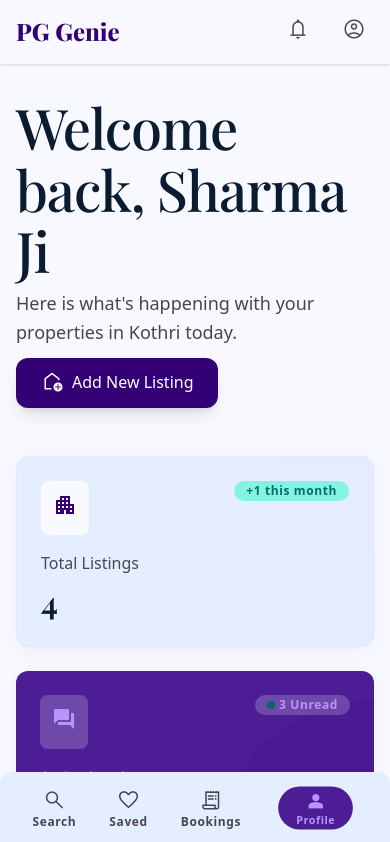
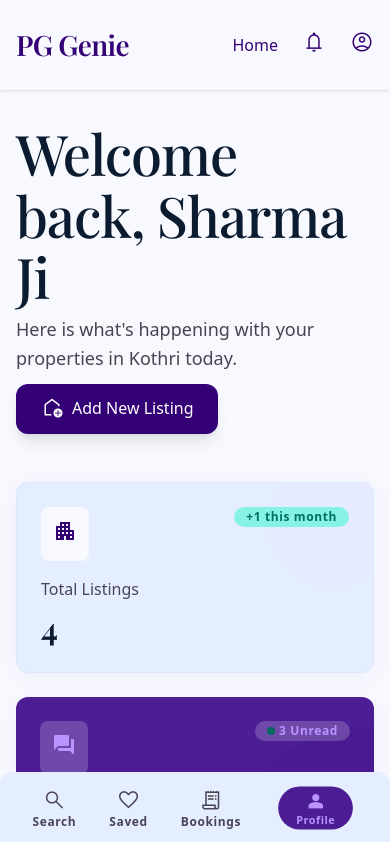
Before and after one commit to coderashhar/PG-genie, a Next.js app in the folder frontend/: page /owner/dashboard in a window 390 px wide. Shown: the top 842 px of the page. Built offline with nearby package versions, Linux system fonts and the light colour scheme; a web font is replaced by a local one.

Commit message:
Add Navbar to owner dashboard and remove logo link

```diff
--- a/frontend/src/app/owner/dashboard/page.tsx
+++ b/frontend/src/app/owner/dashboard/page.tsx
@@ -2,13 +2,14 @@
 
 import React from 'react';
 import Link from 'next/link';
+import Navbar from '@/components/Navbar';
 
 export default function OwnerDashboardPage() {
   return (
     <div className="bg-background text-on-background font-body-md min-h-screen flex">
       {/* SideNavBar */}
       <aside className="hidden md:flex flex-col h-full w-72 left-0 top-0 fixed z-50 bg-surface dark:bg-on-background shadow-xl p-gutter">
-        <Link href="/" className="font-display text-h2 text-primary mb-6 block cursor-pointer hover:opacity-80 transition-opacity">PG Genie</Link>
+        <span className="font-display text-h2 text-primary mb-6 block cursor-default">PG Genie</span>
         <div className="flex items-center gap-4 mb-stack-lg">
           <div className="w-12 h-12 rounded-full overflow-hidden shrink-0 border-2 border-primary-container/20">
             <img
@@ -25,8 +26,12 @@ export default function OwnerDashboardPage() {
 
         <nav className="flex-1 flex flex-col gap-2">
           <Link className="flex items-center gap-3 px-4 py-3 rounded-lg bg-primary-container text-on-primary-container font-semibold shadow-sm" href="/owner/dashboard">
-            <span className="material-symbols-outlined">home</span>
-            <span className="font-body-md text-body-md">Home</span>
+            <span className="material-symbols-outlined">dashboard</span>
+            <span className="font-body-md text-body-md">Dashboard</span>
+          </Link>
+          <Link className="flex items-center gap-3 px-4 py-3 rounded-lg text-on-surface-variant dark:text-outline-variant hover:bg-surface-container-high dark:hover:bg-surface-container transition-all hover:scale-[1.02] hover:shadow-sm" href="/">
+            <span className="material-symbols-outlined">public</span>
+            <span className="font-body-md text-body-md">Home Page</span>
           </Link>
           <Link className="flex items-center gap-3 px-4 py-3 rounded-lg text-on-surface-variant dark:text-outline-variant hover:bg-surface-container-high dark:hover:bg-surface-container transition-all hover:scale-[1.02] hover:shadow-sm" href="#">
             <span className="material-symbols-outlined">list_alt</span>
@@ -53,13 +58,7 @@ export default function OwnerDashboardPage() {
       {/* Main Content Canvas */}
       <main className="flex-1 md:ml-72 flex flex-col min-h-screen">
         {/* Mobile Header (Visible only on mobile) */}
-        <header className="md:hidden sticky top-0 z-40 bg-surface shadow-sm px-margin-mobile h-16 flex items-center justify-between">
-          <Link href="/" className="font-display text-h2 font-extrabold text-primary">PG Genie</Link>
-          <div className="flex gap-4">
-            <button className="text-on-surface-variant hover:bg-primary-container/10 p-2 rounded-full transition-colors cursor-pointer"><span className="material-symbols-outlined">notifications</span></button>
-            <button className="text-on-surface-variant hover:bg-primary-container/10 p-2 rounded-full transition-colors cursor-pointer"><span className="material-symbols-outlined">account_circle</span></button>
-          </div>
-        </header>
+        <Navbar className="md:hidden sticky top-0 bg-surface shadow-sm text-primary" />
 
         <div className="flex-1 p-margin-mobile md:p-gutter max-w-container-max mx-auto w-full space-y-stack-lg">
           {/* Dashboard Header */}
```
